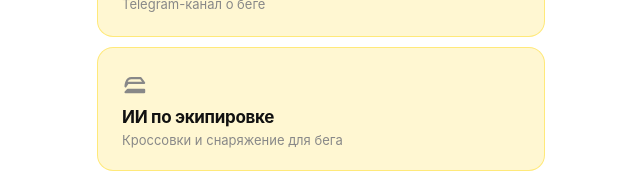
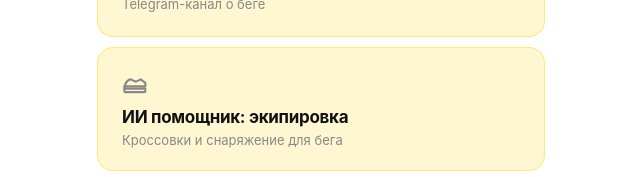
Before and after one commit to anastasyaparol-dot/spektr, a React (Vite) app: page / in a window 1280 px wide. Shown: the part 712-889 px from the top of the page, without its empty margins (319-959 px from the left). Built offline with nearby package versions, Linux system fonts and the light colour scheme.

Commit message:
Rename gear card to ИИ помощник: экипировка

```diff
--- a/src/components/Home.jsx
+++ b/src/components/Home.jsx
@@ -30,7 +30,8 @@ function IconTelegram() {
 function IconShoe() {
   return (
     <svg width="28" height="28" viewBox="0 0 24 24" fill="none" stroke="currentColor" strokeWidth="1.8" strokeLinecap="round" strokeLinejoin="round">
-      <path d="M3 14s0-7 5-7h8l3 4H5l-2 3z"/><path d="M5 17h14v2H3z"/>
+      <path d="M2 16s0-6 5-8l5 2 4-2 4 3v3H2z"/>
+      <path d="M2 16h18v2a1 1 0 0 1-1 1H3a1 1 0 0 1-1-1v-2z"/>
     </svg>
   )
 }
@@ -104,7 +105,7 @@ export default function Home({ onNav, theme, onThemeToggle, user }) {
 
         <button className="home-card" onClick={() => onNav('gear')}>
           <span className="home-card-icon"><IconShoe /></span>
-          <span className="home-card-label">ИИ по экипировке</span>
+          <span className="home-card-label">ИИ помощник: экипировка</span>
           <span className="home-card-desc">Кроссовки и снаряжение для бега</span>
         </button>
 
```
